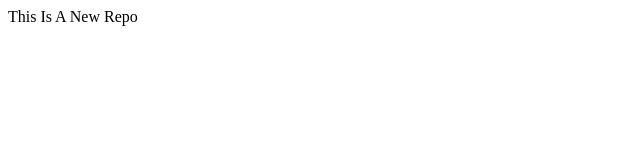
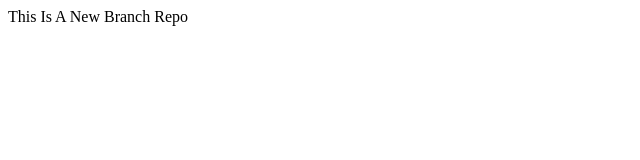
Before and after one commit to Rajpardeshi205/LocalRepo, a plain HTML site: page index.html in a window 1280 px wide. Shown: the full height of the page, 0-640 px from the left. Drawn offline with Linux system fonts and the light colour scheme.

Commit message:
sec branch

```diff
--- a/index.html
+++ b/index.html
@@ -1 +1 @@
-<h>This Is A New Repo</h>
+<p>This Is A New Branch Repo</p>
--- a/style.css
+++ b/style.css
@@ -1,3 +1,3 @@
 h{
-    color: red;
+    color: gold;
 }
```
